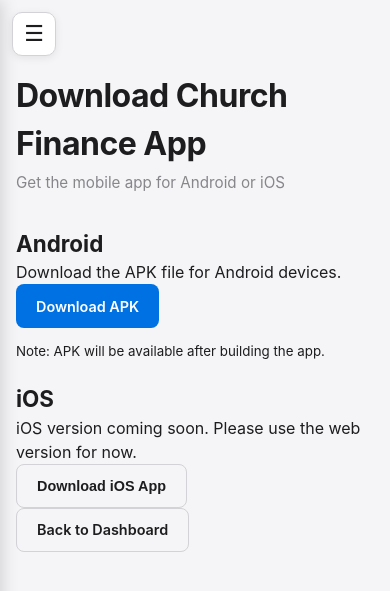
After one commit to antmwa66/church_finance, a Flask app: page /download-app in a window 390 px wide. The commit adds this page. Shown: the top 591 px of the page. Run offline with Flask 3, Linux system fonts and the light colour scheme; the visitor is signed in with stand-in values (Sample User, id 1).

Commit message:
Add download mobile app link on all user dashboards

```diff
--- a/app.py
+++ b/app.py
@@ -970,6 +970,15 @@ def api_change_password():
     return jsonify({'message': 'Password changed successfully'})
 
 
+@app.route('/download-app')
+@login_required
+def download_app():
+    apk_path = os.path.join(os.path.dirname(__file__), 'mobile', 'android', 'app', 'build', 'outputs', 'apk', 'release', 'app-release.apk')
+    if os.path.exists(apk_path):
+        return send_file(apk_path, as_attachment=True, download_name='church-finance.apk')
+    return render_template('download_app.html')
+
+
 @app.route('/api/admin/audit/payments')
 @api_auth_required
 def api_admin_audit_payments():
--- a/templates/admin/dashboard.html
+++ b/templates/admin/dashboard.html
@@ -8,6 +8,7 @@
     <h1>Dashboard</h1>
     <p>Welcome back, {{ session.get('full_name') }}</p>
     <a href="{{ url_for('admin_regions_report') }}" class="btn btn-primary" style="margin-top: 10px;">📊 Generate Regional Report (PDF)</a>
+    <a href="{{ url_for('download_app') }}" class="btn btn-secondary" style="margin-top: 10px; margin-left: 10px;">📱 Download Mobile App</a>
 </div>
 <div class="stats-grid">
     <a href="{{ url_for('admin_manage_regions') }}" class="stat-card">
--- /dev/null
+++ b/templates/download_app.html
@@ -0,0 +1,20 @@
+{% extends "base.html" %}
+{% block title %}Download App - Church Finance{% endblock %}
+{% block content %}
+<div class="page-header">
+    <h1>Download Church Finance App</h1>
+    <p>Get the mobile app for Android or iOS</p>
+</div>
+<div class="form-container">
+    <h2>Android</h2>
+    <p>Download the APK file for Android devices.</p>
+    <a href="{{ url_for('download_app') }}" class="btn btn-primary">Download APK</a>
+    <p style="margin-top: 10px;"><small>Note: APK will be available after building the app.</small></p>
+</div>
+<div class="form-container" style="margin-top: 20px;">
+    <h2>iOS</h2>
+    <p>iOS version coming soon. Please use the web version for now.</p>
+    <button class="btn btn-secondary" disabled>Download iOS App</button>
+</div>
+<a href="{{ url_for('dashboard') }}" class="btn btn-secondary">Back to Dashboard</a>
+{% endblock %}
--- a/templates/login.html
+++ b/templates/login.html
@@ -37,6 +37,9 @@
             <div class="login-links">
                 <a href="{{ url_for('forgot_password') }}">Forgot password?</a>
             </div>
+            <div class="login-links" style="margin-top: 10px;">
+                <a href="{{ url_for('download_app') }}" style="font-weight: bold;">📱 Download Mobile App</a>
+            </div>
             <div class="login-footer">
                 <p>Default Admin: <strong>admin</strong> / <strong>admin123</strong></p>
             </div>
--- a/templates/pastor/dashboard.html
+++ b/templates/pastor/dashboard.html
@@ -7,6 +7,7 @@
 <div class="page-header">
     <h1>Pastor Dashboard</h1>
     <p>{{ church.name if church else 'My Church' }}</p>
+    <a href="{{ url_for('download_app') }}" class="btn btn-secondary" style="margin-top: 10px;">📱 Download Mobile App</a>
 </div>
 <div class="info-card">
     <p><strong>Church:</strong> {{ church.name if church else 'Not assigned' }}</p>
--- a/templates/regional/dashboard.html
+++ b/templates/regional/dashboard.html
@@ -7,6 +7,7 @@
 <div class="page-header">
     <h1>Regional Dashboard</h1>
     <p>{{ region.name if region else 'My Region' }}</p>
+    <a href="{{ url_for('download_app') }}" class="btn btn-secondary" style="margin-top: 10px;">📱 Download Mobile App</a>
 </div>
 <div class="stats-grid">
     <div class="stat-card">
--- a/templates/subregion/dashboard.html
+++ b/templates/subregion/dashboard.html
@@ -7,6 +7,7 @@
 <div class="page-header">
     <h1>Sub-Region Dashboard</h1>
     <p>{{ sub_region.name if sub_region else 'My Sub-Region' }}</p>
+    <a href="{{ url_for('download_app') }}" class="btn btn-secondary" style="margin-top: 10px;">📱 Download Mobile App</a>
 </div>
 <div class="stats-grid">
     <div class="stat-card">
```
Also changed, not shown: mobile/android/.artifacts/b376e00d-7df9-47cb-ab0a-97f451c8555e/implementation_plan.artifact.md (added).
